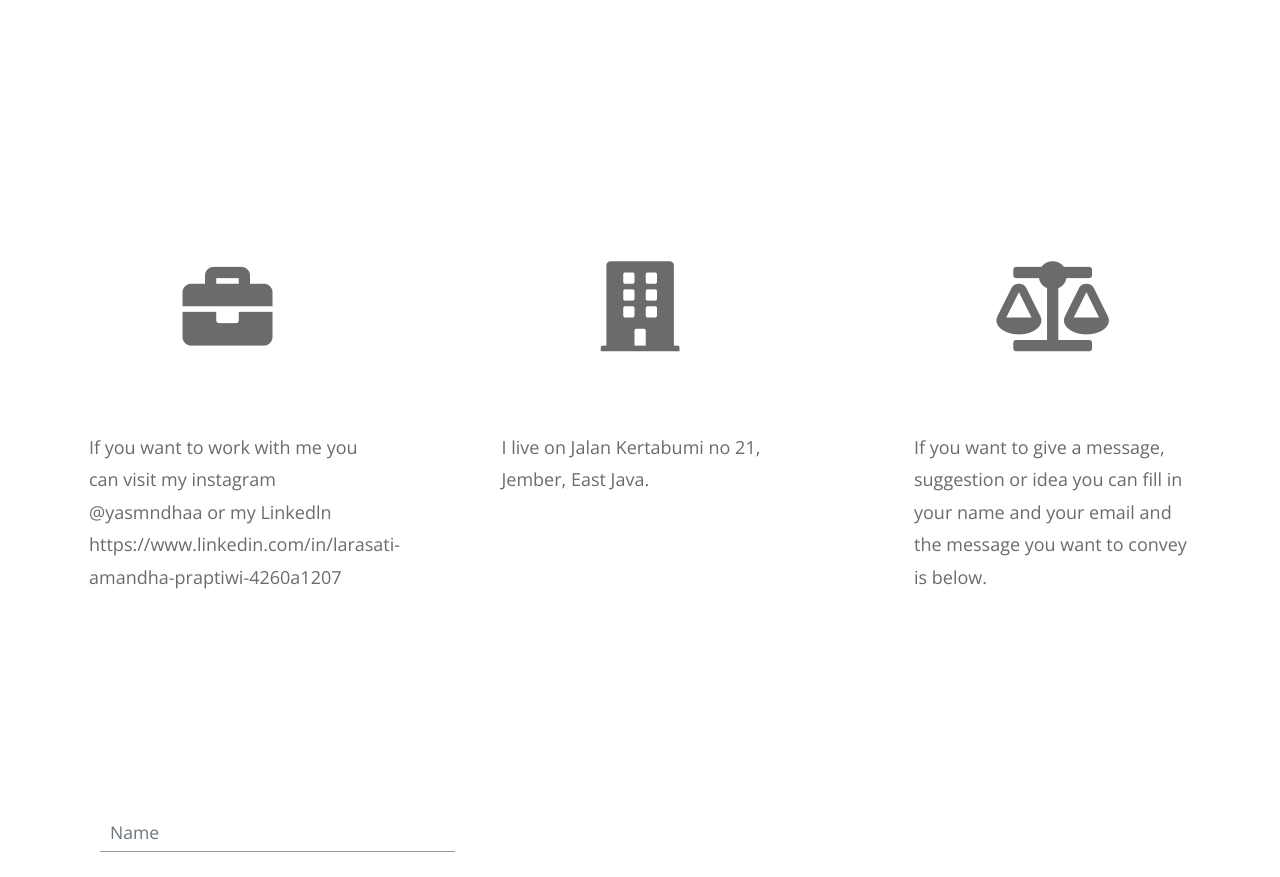
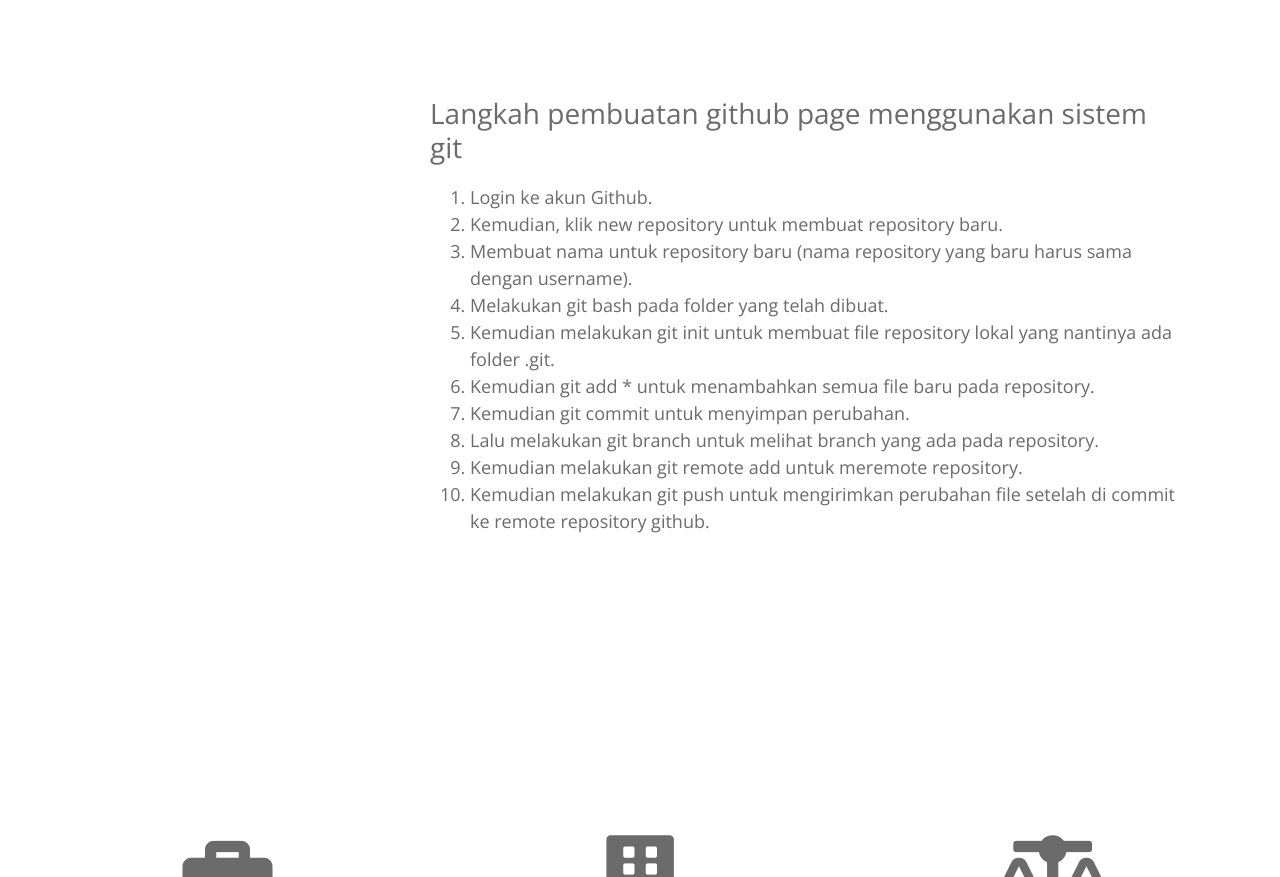
Before and after one commit to mandha282/mandha282.github.io, a plain HTML site: page index.html in a window 1280 px wide. Shown: the part 2303-3180 px from the top of the page. Drawn offline with nearby package versions, Linux system fonts and the light colour scheme.

Commit message:
Update index.html

```diff
--- a/index.html
+++ b/index.html
@@ -139,6 +139,32 @@
 				  writing competition in the residency of Besuki, Surakarta,
 				  1st place in the choir, 2nd place in poetry musicalization
 				  and 1st place singing 90s songs.
+                 </p>
+              </div>
+            </div>
+
+			<div class="tm-portfolio-item">
+              <div class="tm-portfolio-name text-white tm-bg-violet">
+                Langkah
+              </div>
+              <div class="tm-portfolio-description">
+                <h3 class="tm-text-violet">
+                  Langkah pembuatan github page menggunakan sistem git
+                  <span class="tm-title-small"> </span>
+                </h3>
+                <p class="mb-0">
+                <ol>
+						<li>Login ke akun Github.</li>
+						<li>Kemudian, klik new repository untuk membuat repository baru.</li>
+						<li>Membuat nama untuk repository baru (nama repository yang baru harus sama dengan username).</li>
+						<li>Melakukan git bash pada folder yang telah dibuat.</li>
+						<li>Kemudian melakukan git init untuk membuat file repository lokal yang nantinya ada folder .git.</li>
+						<li>Kemudian git add * untuk menambahkan semua file baru pada repository.</li>
+						<li>Kemudian git commit untuk menyimpan perubahan.</li>
+						<li>Lalu melakukan git branch untuk melihat branch yang ada pada repository.</li>
+						<li>Kemudian melakukan git remote add untuk meremote repository.</li>
+						<li>Kemudian melakukan git push untuk mengirimkan perubahan file setelah di commit ke remote repository github.</li>
+						</ol>
                 </p>
               </div>
             </div>
```
